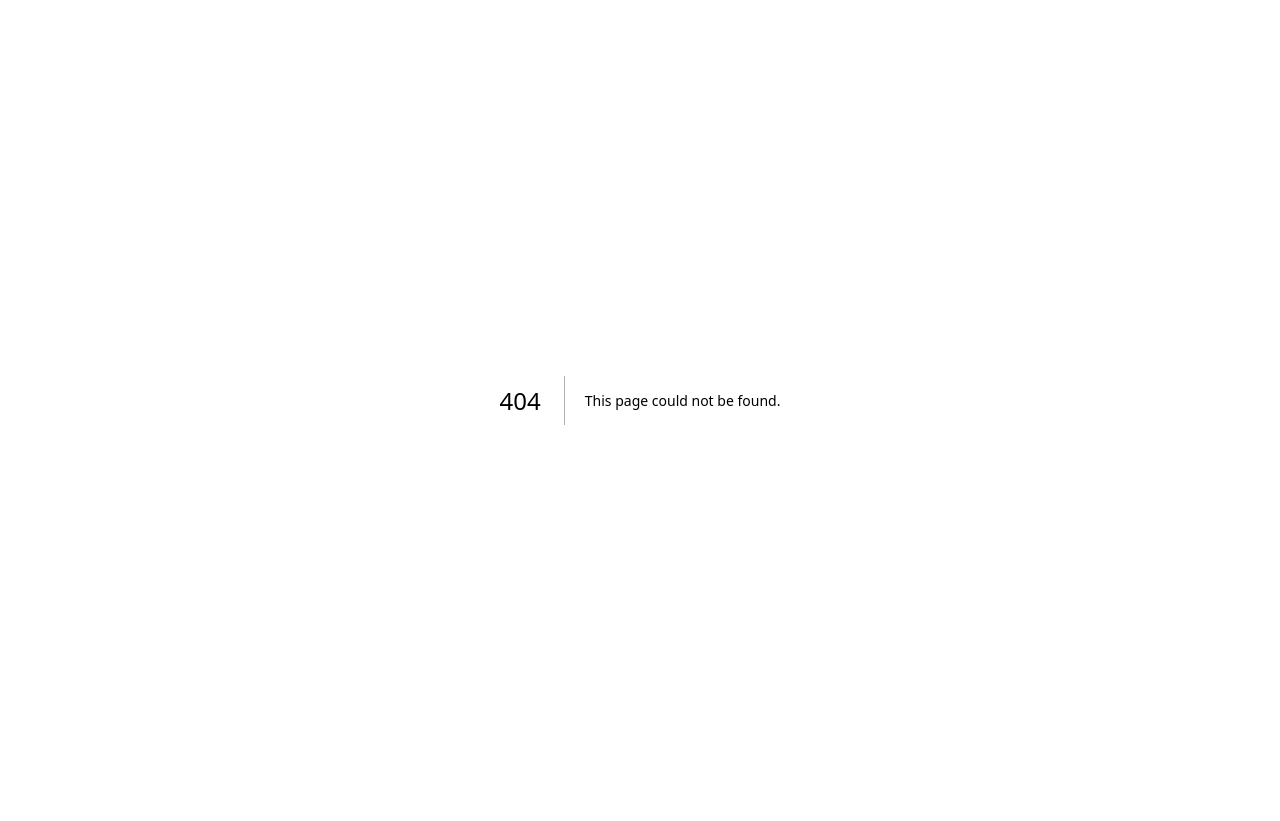
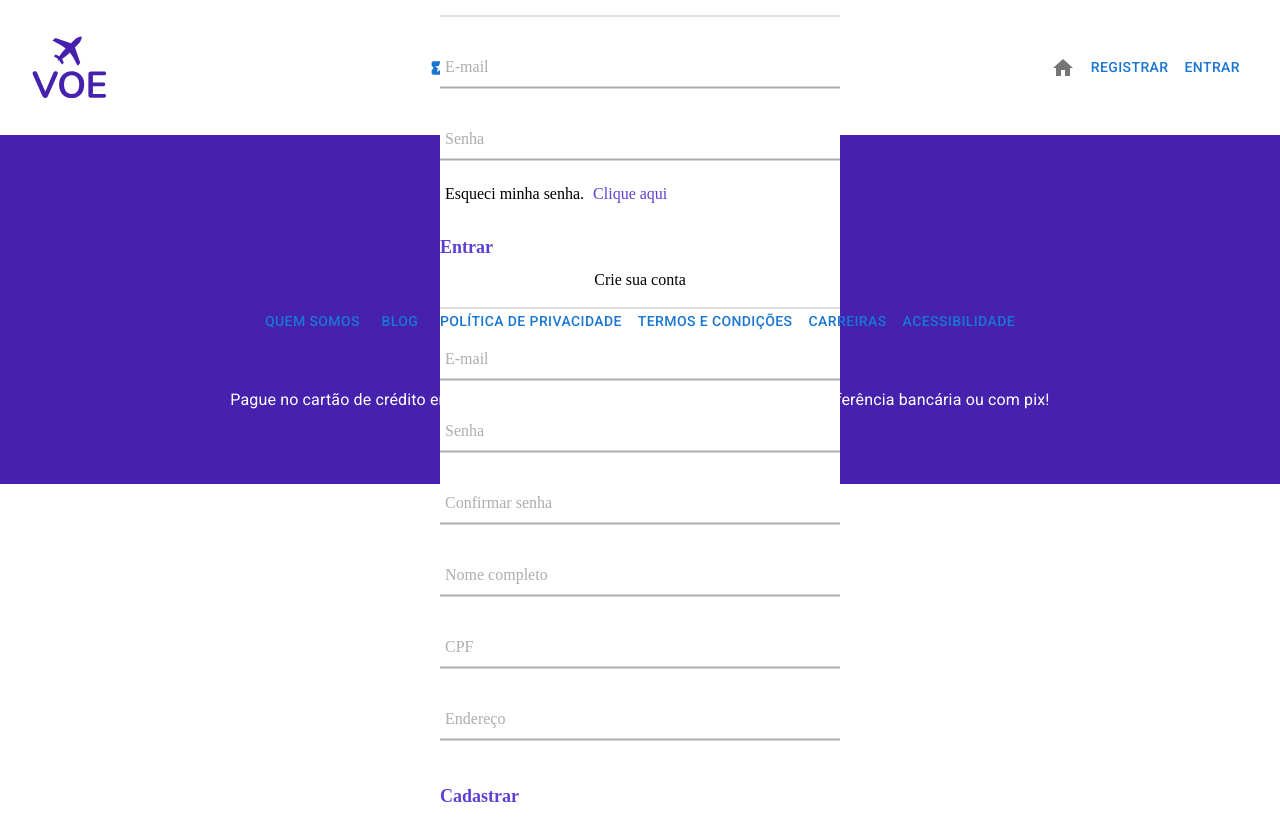
Before and after one commit to guijun13/ihc-voe, a Next.js app: page /login in a window 1280 px wide. Before the commit this address had no page. Before the commit the page ends 800 px from the top, so only its background shows below. Built offline with nearby package versions, Linux system fonts and the light colour scheme.

Commit message:
add login page

```diff
--- a/pages/_app.tsx
+++ b/pages/_app.tsx
@@ -5,6 +5,7 @@ import '@fontsource/roboto/400.css';
 import '@fontsource/roboto/500.css';
 import '@fontsource/roboto/700.css';
 import '../styles/checkout.css';
+import '../styles/login.css';
 
 function MyApp({ Component, pageProps }: AppProps) {
   return <Component {...pageProps} />;
--- /dev/null
+++ b/pages/login.tsx
@@ -0,0 +1,80 @@
+import type { NextPage } from 'next';
+import Footer from '../components/footer';
+import Header from '../components/header';
+
+const Login: NextPage = () => {
+  return (
+    <>
+      <Header />
+      <div className="center">
+        <h1>Entrar</h1>
+        <form method="post">
+          <div className="txt_field">
+            <input type="text" required />
+            <span></span>
+            <label>E-mail</label>
+          </div>
+          <div className="txt_field">
+            <input type="password" required />
+            <span></span>
+            <label>Senha</label>
+          </div>
+          <div className="pass">
+            Esqueci minha senha.{' '}
+            <a className="pass_link" href="#">
+              Clique aqui
+            </a>
+          </div>
+          <input type="submit" value="Entrar" />
+          {/* <!--
+      <div className="signup_link">
+        Not a member? <a href="#">Signup</a>
+      </div>
+      --> */}
+        </form>
+
+        <h1>Crie sua conta</h1>
+        <form method="post">
+          <div className="txt_field">
+            <input type="text" required />
+            <span></span>
+            <label>E-mail</label>
+          </div>
+          <div className="txt_field">
+            <input type="password" required />
+            <span></span>
+            <label>Senha</label>
+          </div>
+          <div className="txt_field">
+            <input type="password" required />
+            <span></span>
+            <label>Confirmar senha</label>
+          </div>
+          <div className="txt_field">
+            <input type="text" required />
+            <span></span>
+            <label>Nome completo</label>
+          </div>
+          <div className="txt_field">
+            <input type="text" required />
+            <span></span>
+            <label>CPF</label>
+          </div>
+          <div className="txt_field">
+            <input type="text" required />
+            <span></span>
+            <label>Endereço</label>
+          </div>
+          <input type="submit" value="Cadastrar" />
+          {/* <div className="signup_link">
+        Not a member? <a href="#">Signup</a>
+      </div>  */}
+        </form>
+      </div>
+
+      <Footer />
+    </>
+  );
+};
+
+export default Login;
--- /dev/null
+++ b/styles/login.css
@@ -0,0 +1,124 @@
+body{
+	margin: 0;
+	padding: 0;
+	font-family: k2d;
+	background: white;
+	height: 100vh;
+	overflow: hidden;
+}
+
+.center{
+	position: absolute;
+	top: 50%;
+	left: 50%;
+	transform: translate(-50%, -50%);
+	width: 400px;
+	background: white;
+	border-radius: 10px;
+}
+
+.center h1{
+	text-align: center;
+	padding: 0 0 20px 0;
+	border-bottom: 1px solid silver;
+}
+
+form .txt_field{
+	position: relative;
+	border-bottom: 2px solid #adadad;
+	margin: 30px 0;
+}
+
+.txt_field input{
+	width: 100%;
+	padding: 0 5px;
+	height: 40px;
+	font-size: 16px;
+	border: none;
+	background: none;
+	outline: none;
+}
+
+.txt_field label{
+	position: absolute;
+	top: 50%;
+	left: 5px;
+	color: #adadad;
+	transform: translateY(-50%);
+	font-size: 16px;
+	pointer-events: none;
+	transition: .5s;
+}
+
+.txt_field span::before{
+	content: '';
+	position: absolute;
+	top: 40px;
+	left: 0;
+	width: 0%;
+	height: 2px;
+	background: #2691d9;
+	transition: .5s;
+}
+
+.txt_field input:focus ~ label,
+.txt_field input:valid ~ label{
+	top:  -5px;
+	color: #2691d9;
+}
+
+.txt_field input:focus ~ span::before,
+.txt_field input:valid ~ span::before{
+		width: 100%;
+
+}
+
+.pass{
+	margin: -5px 0 20px 5px;
+	color: a6a6a6;
+	cursor: pointer;
+}
+
+.pass_link{
+	margin: -5px 0 20px 5px;
+	color: #5d3fd3;
+	cursor: pointer;
+	text-decoration: none;
+}
+
+.pass:hover{
+	text-decoration: urderline;
+}
+
+input[type="submit"]{
+	height: 50px;
+	background: white;
+	font-size: 18px;
+	color: #5d3fd3;
+	font-weight: 700;
+	cursor: pointer;
+	outline: none;
+	border-color: white;
+}
+
+input[type="submit"]:hover{
+	position: center;
+	border-color: white;
+	transition: .5s;
+}
+
+.signup_link{
+	margin: 30px 0;
+	text-align: center;
+	font-size: 16px;
+	color: #666666;
+}
+
+.signup_link a{
+	color: #2691d9;
+	text-decoration: none;
+}
+
+.signup_link a:hover{
+	text-decoration: underline;
+}
```
